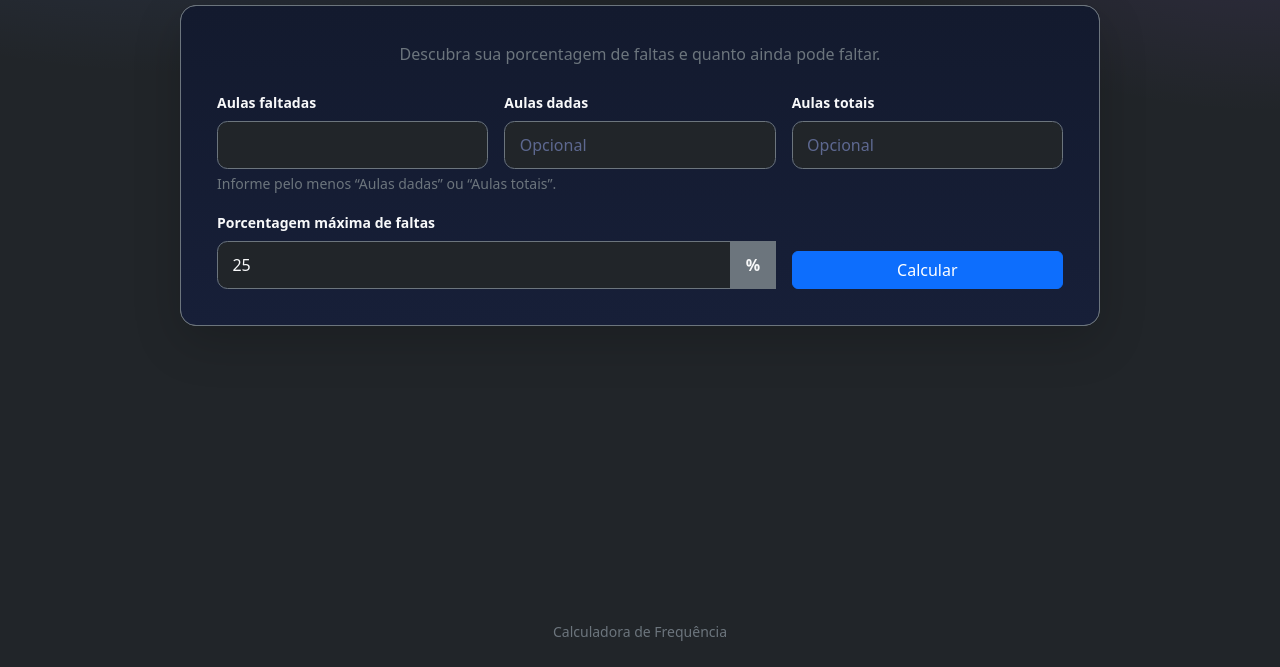
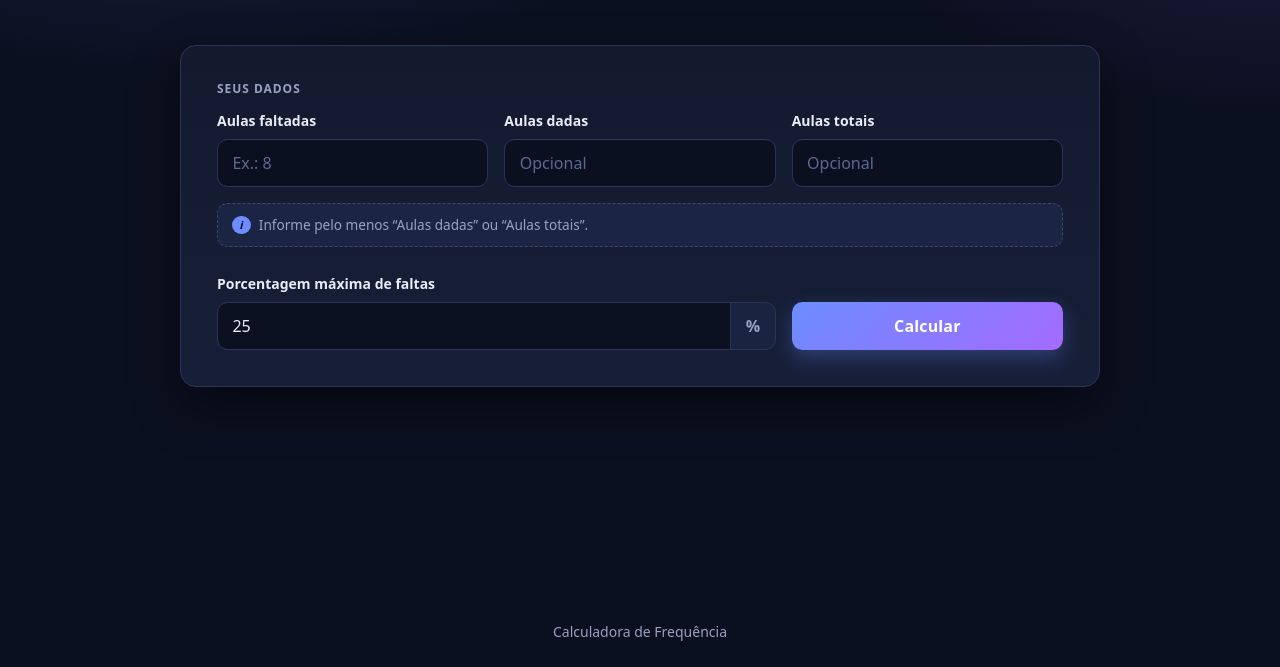
Before and after one commit to davi-furtado/calculadora-frequencia, a website: page index.html in a window 1280 px wide. Shown: the part 133-800 px from the top of the page. Drawn offline with nearby package versions, Linux system fonts and the light colour scheme.

Commit message:
Atualiza o index.html

```diff
--- a/index.html
+++ b/index.html
@@ -1,8 +1,11 @@
 <!DOCTYPE html>
-<html lang="pt-BR">
+<html lang="pt-BR" data-bs-theme="dark">
   <head>
     <meta charset="UTF-8">
     <meta name="viewport" content="width=device-width, initial-scale=1.0">
+    <meta name="color-scheme" content="dark">
+    <meta name="theme-color" content="#0b1020">
+    <meta name="description" content="Descubra sua porcentagem de faltas e quantas aulas ainda pode faltar.">
     <title>Calculadora de Frequência</title>
 
     <link rel="stylesheet" href="src/css/bootstrap.min.css">
@@ -11,52 +14,51 @@
     <script src="js/script.js" defer></script>
   </head>
 
-  <body class="bg-dark text-light">
-    <header class="container pt-4 text-center">
-      <h1 class="display-5">Calculadora de Frequência</h1>
+  <body>
+    <header class="site-header container text-center">
+      <h1 class="site-title display-5 mb-2">Calculadora de Frequência</h1>
+      <p class="site-subtitle mb-0">Descubra sua porcentagem de faltas e quanto ainda pode faltar.</p>
     </header>
 
     <main class="container py-4 py-md-5">
-      <section id="calculadora" class="calculadora-card card mx-auto border-secondary shadow-lg bg-dark-subtle">
-        <header class="text-center mb-4">
-          <p class="text-secondary mb-0">Descubra sua porcentagem de faltas e quanto ainda pode faltar.</p>
-        </header>
+      <section id="calculadora" class="calculadora-card mx-auto" aria-labelledby="titulo-formulario">
+        <h2 id="titulo-formulario" class="secao-titulo">Seus dados</h2>
 
         <form id="formulario" class="needs-validation" novalidate>
           <div class="row g-3">
             <div class="col-12 col-md-4">
-              <label class="form-label text-light" for="faltadas">Aulas faltadas</label>
-              <input class="form-control bg-dark text-light border-secondary" type="number" id="faltadas" min="0" step="1" required>
+              <label class="form-label" for="faltadas">Aulas faltadas</label>
+              <input class="form-control" type="number" id="faltadas" min="0" step="1" inputmode="numeric" placeholder="Ex.: 8" required>
               <div class="invalid-feedback">Informe a quantidade de aulas faltadas.</div>
             </div>
 
             <div class="col-12 col-md-4">
-              <label class="form-label text-light" for="dadas">Aulas dadas</label>
-              <input class="form-control bg-dark text-light border-secondary" type="number" id="dadas" min="1" step="1" placeholder="Opcional">
+              <label class="form-label" for="dadas">Aulas dadas</label>
+              <input class="form-control" type="number" id="dadas" min="1" step="1" inputmode="numeric" placeholder="Opcional">
               <div class="invalid-feedback">Informe um valor válido para as aulas dadas.</div>
             </div>
 
             <div class="col-12 col-md-4">
-              <label class="form-label text-light" for="totais">Aulas totais</label>
-              <input class="form-control bg-dark text-light border-secondary" type="number" id="totais" min="1" step="1" placeholder="Opcional">
+              <label class="form-label" for="totais">Aulas totais</label>
+              <input class="form-control" type="number" id="totais" min="1" step="1" inputmode="numeric" placeholder="Opcional">
               <div class="invalid-feedback">Informe um valor válido para as aulas totais.</div>
             </div>
           </div>
 
-          <p class="form-text text-secondary mb-3">Informe pelo menos “Aulas dadas” ou “Aulas totais”.</p>
+          <p class="form-hint">Informe pelo menos “Aulas dadas” ou “Aulas totais”.</p>
 
           <div class="row g-3 align-items-end">
             <div class="col-12 col-md-8">
-              <label class="form-label text-light" for="maxFaltas">Porcentagem máxima de faltas</label>
-              <div class="input-group">
-                <input class="form-control bg-dark text-light border-secondary" type="number" id="maxFaltas" min="0" max="100" step="0.01" value="25" required>
-                <span class="input-group-text bg-secondary text-light border-secondary">%</span>
+              <label class="form-label" for="maxFaltas">Porcentagem máxima de faltas</label>
+              <div class="input-group has-validation">
+                <input class="form-control" type="number" id="maxFaltas" min="0" max="100" step="0.01" inputmode="decimal" value="25" required>
+                <span class="input-group-text">%</span>
                 <div class="invalid-feedback">Informe uma porcentagem entre 0% e 100%.</div>
               </div>
             </div>
 
             <div class="col-12 col-md-4">
-              <button class="btn btn-primary w-100" type="submit">Calcular</button>
+              <button class="btn btn-calcular w-100" type="submit">Calcular</button>
             </div>
           </div>
         </form>
@@ -65,7 +67,7 @@
       </section>
     </main>
 
-    <footer class="container py-4 text-center text-secondary">
+    <footer class="site-footer container py-4 text-center">
       <small>Calculadora de Frequência</small>
     </footer>
 
```
